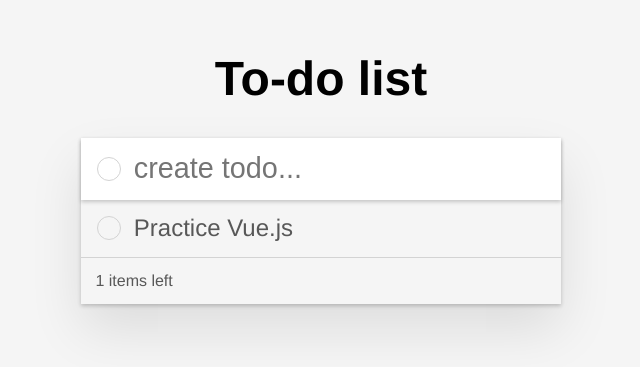
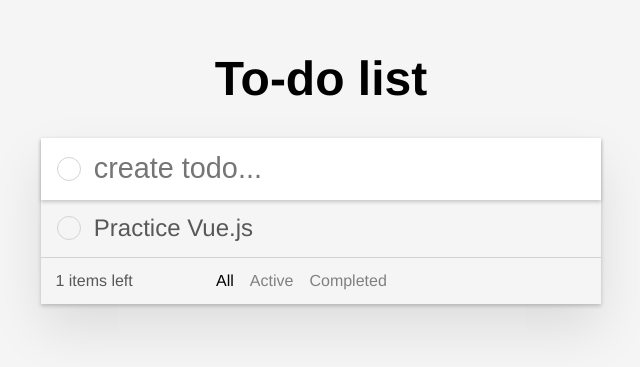
Before and after one commit to 0xgabii/vue-todos, a Vue app: page / in a window 1280 px wide. Shown: the part 141-508 px from the top of the page, without its empty margins (319-959 px from the left). Built offline with nearby package versions, Linux system fonts and the light colour scheme.

Commit message:
add FilterTodos

```diff
--- a/src/components/Todos.vue
+++ b/src/components/Todos.vue
@@ -14,8 +14,8 @@
           v-model="newTodo"
           @keyup.enter="addTodo">
       </div>
-      <ul class="todos" v-show="todos.length > 0">
-        <li v-for="(todo, index) in todos">
+      <ul class="todos" v-show="todos.length">
+        <li v-for="(todo, index) in filterdTodos">
           <input
             type="checkbox"
             :id="'chkbox' + index"
@@ -27,10 +27,15 @@
           <button @click="deleteTodo(todo)">✖</button>
         </li>
       </ul>
-      <div class="todos-control"  v-show="todos.length > 0">
-        <span>{{ todos.filter((data) => data.complete==false).length }} items left</span>
+      <div class="todos-control"  v-show="todos.length">
+        <span>{{ remaining }} items left</span>
+        <ul>
+          <li
+            v-for="filter in filters"
+            :class="{active: filter === filterType}" @click="filterChange(filter)">{{ filter }}</li>
+        </ul>
         <button
-          v-show="todos.filter((data) => data.complete==true).length > 0"
+          :style="{opacity: todos.length > remaining ? 1 : 0}"
           @click="removeCompletedTodo">Clear completed</button>
       </div>
     </div>
@@ -38,6 +43,18 @@
 </template>
 
 <script>
+const filters = {
+  all: (todos) => {
+    return todos;
+  },
+  active: (todos) => {
+    return todos.filter(data => !data.complete);
+  },
+  completed: (todos) => {
+    return todos.filter((data) => data.complete);
+  },
+}
+
 export default {
   name: 'todos',
   data() {
@@ -49,13 +66,25 @@ export default {
           text: 'Practice Vue.js',
           complete: false
         }
-      ]
+      ],
+      filters: [
+        'all',
+        'active',
+        'completed'
+      ],
+      filterType: 'all'
     }
   },
   computed:{
+    filterdTodos() {
+      return filters[this.filterType](this.todos);
+    },
+    remaining() {
+      return filters.active(this.todos).length;
+    },
     completeAll: {
       get(){
-        return this.todos.filter(data => data.complete === false).length === 0;
+        return this.remaining === 0;
       },
       set(value){
         this.todos.forEach(data => {
@@ -80,7 +109,10 @@ export default {
       this.todos.splice(this.todos.indexOf(todo), 1);
     },
     removeCompletedTodo() {
-      this.todos = this.todos.filter(data => data.complete == false);
+      this.todos = filters.active(this.todos);
+    },
+    filterChange(filter) {
+      this.filterType = filter;
     }
   }
 }
@@ -89,7 +121,7 @@ export default {
 <!-- Add "scoped" attribute to limit CSS to this component only -->
 <style scoped>
   .wrapper{
-    width: 30rem;
+    width: 35rem;
     margin: 12rem auto;
   }
   h1{
@@ -210,6 +242,21 @@ export default {
     justify-content: space-between;
     padding: 0.9rem;
   }
+  .todos-control > ul{
+    list-style: none;
+  }
+  .todos-control > ul > li{
+    display: inline-block;
+    padding: 0 0.5rem;
+    color: gray;
+    text-transform: capitalize;
+    cursor: pointer;
+    transition: all 0.3s;
+  }
+  .todos-control > ul > li:hover,
+  .todos-control > ul > li.active{
+    color: black;
+  }
   .todos-control > button{
     position: relative;
     background-color: transparent;
@@ -217,6 +264,7 @@ export default {
     outline: none;
     font-size: 1rem;
     color: gray;
+    transition: all 0.3s;
   }
   .todos-control > button:hover{
     text-decoration: underline;
```
